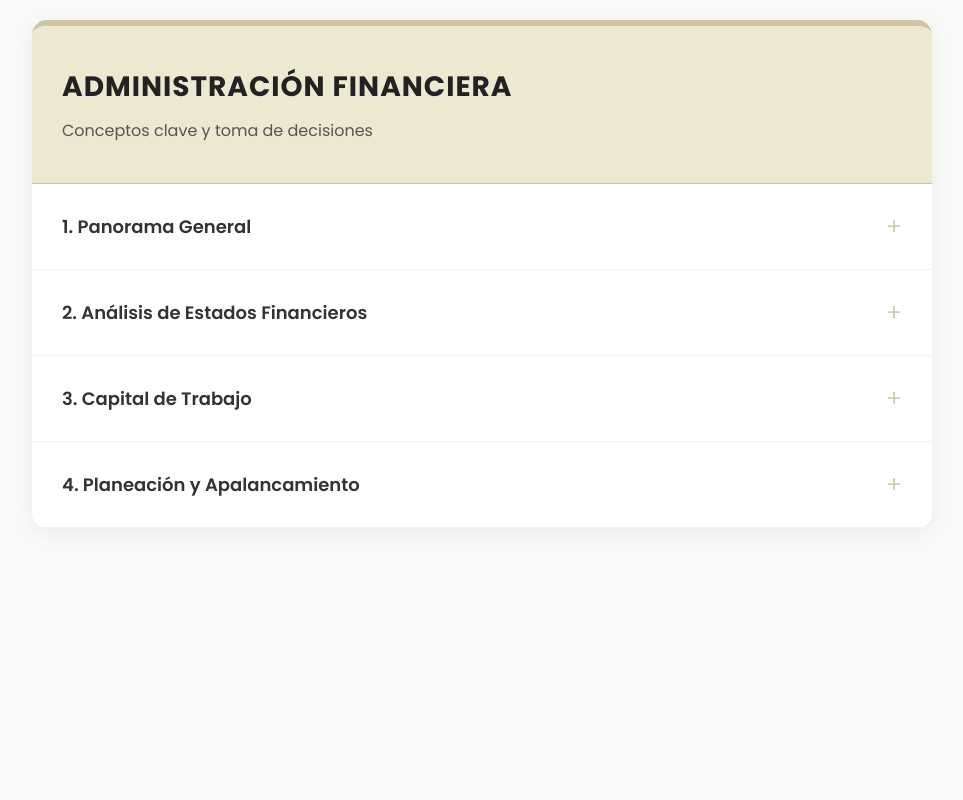
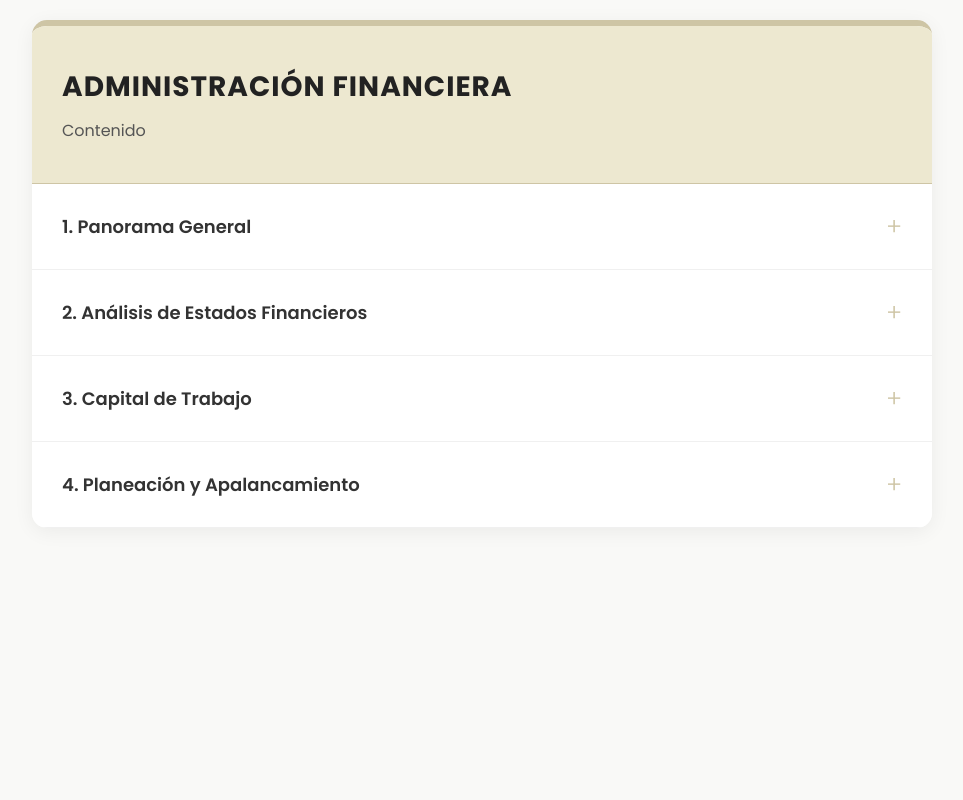
Before and after one commit to kafrodant-eng/UD, a plain HTML site: page admin-financiera.html in a window 1280 px wide. Shown: the whole page, without its empty margins (158-1121 px from the left). Drawn offline with Linux system fonts and the light colour scheme.

Commit message:
Update admin-financiera.html

```diff
--- a/admin-financiera.html
+++ b/admin-financiera.html
@@ -158,7 +158,7 @@
     <div class="container">
         <div class="header">
             <h1>Administración Financiera</h1>
-            <h2>Conceptos clave y toma de decisiones</h2>
+            <h2>Contenido</h2>
         </div>
 
         <div class="accordion-section">
```
